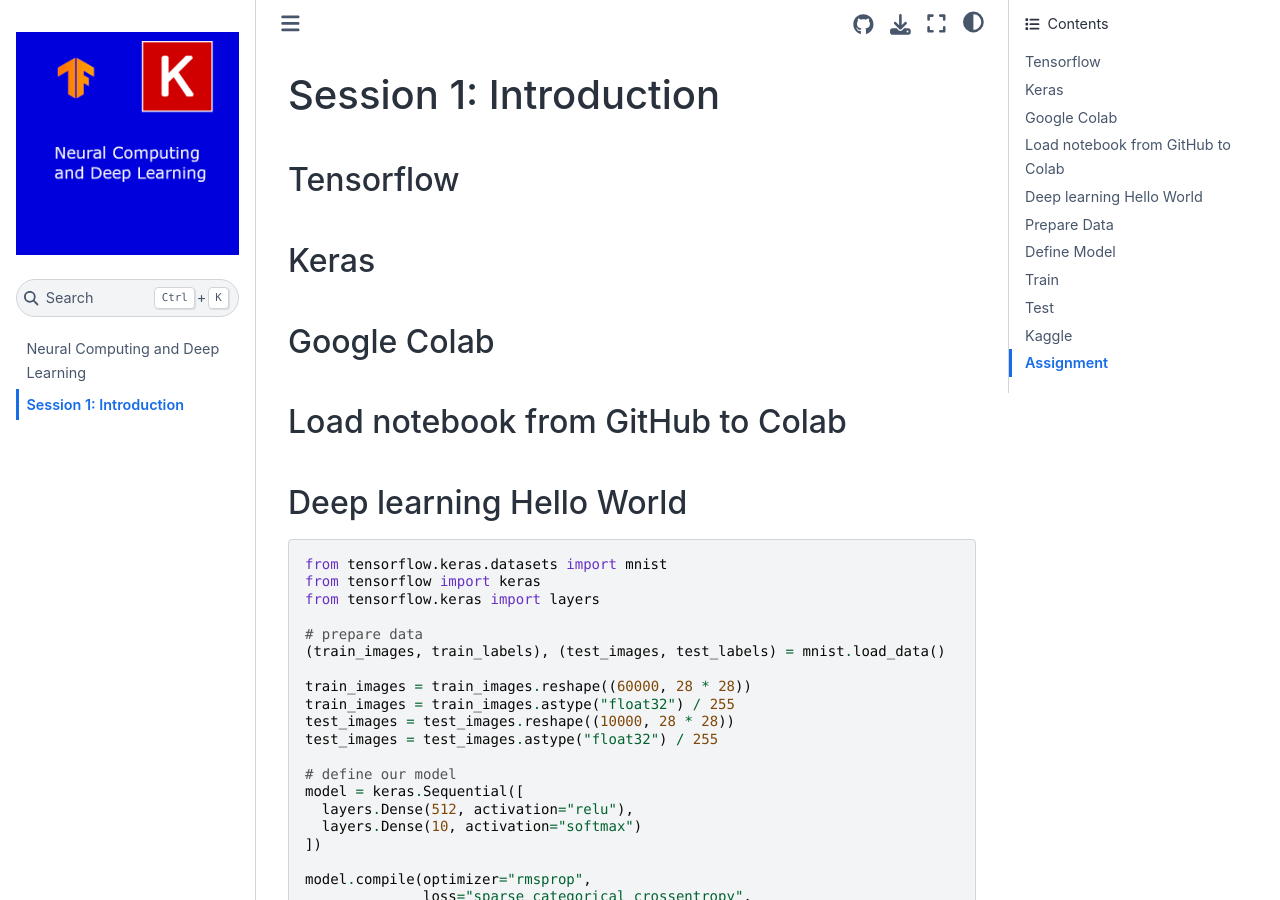
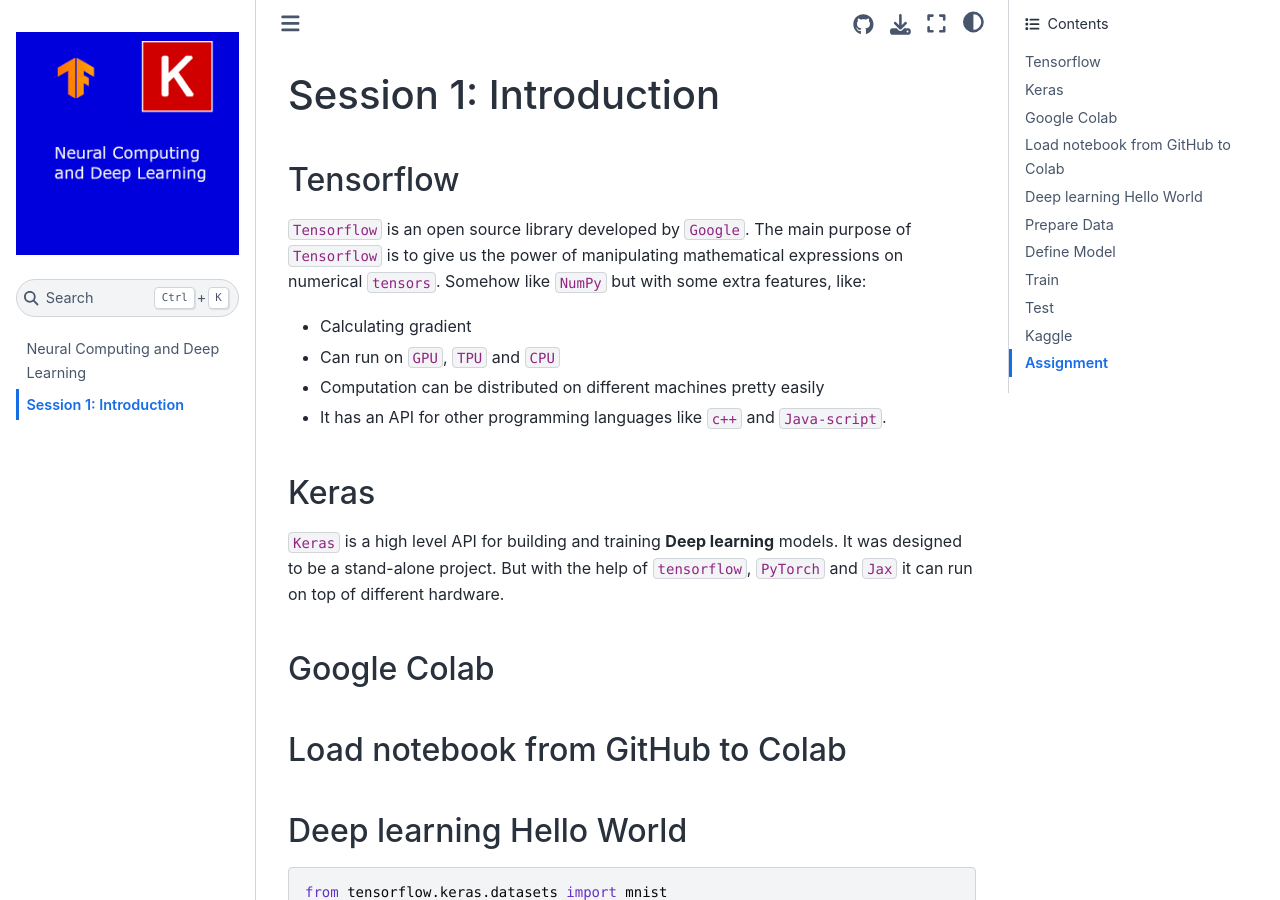
Before and after one commit to LiterallyTheOne/deep_learning_class, a Jupyter Book: the page built from docs/session_1.md, in a window 1280 px wide and 900 px high. Built offline with Jupyter Book 1.0.4 settings and Sphinx 7.4.7 and the Sphinx Book theme 1.1.4, drawn with Linux system fonts in a browser that asks for light colours.

Commit message:
Add some explanation to Tensorflow and Keras

```diff
--- a/docs/session_1.md
+++ b/docs/session_1.md
@@ -2,7 +2,21 @@
 
 ## Tensorflow
 
+`Tensorflow` is an open source library developed by `Google`.
+The main purpose of `Tensorflow` is to give us the power of
+manipulating mathematical expressions on numerical `tensors`.
+Somehow like `NumPy` but with some extra features, like:
+
+* Calculating gradient
+* Can run on `GPU`, `TPU` and `CPU`
+* Computation can be distributed on different machines pretty easily
+* It has an API for other programming languages like `c++` and `Java-script`.
+
 ## Keras
+
+`Keras` is a high level API for building and training **Deep learning** models.
+It was designed to be a stand-alone project.
+But with the help of `tensorflow`, `PyTorch` and `Jax` it can run on top of different hardware.
 
 ## Google Colab
 
@@ -25,8 +39,8 @@
 
 # define our model
 model = keras.Sequential([
-  layers.Dense(512, activation="relu"),
-  layers.Dense(10, activation="softmax")
+    layers.Dense(512, activation="relu"),
+    layers.Dense(10, activation="softmax")
 ])
 
 model.compile(optimizer="rmsprop",
```
